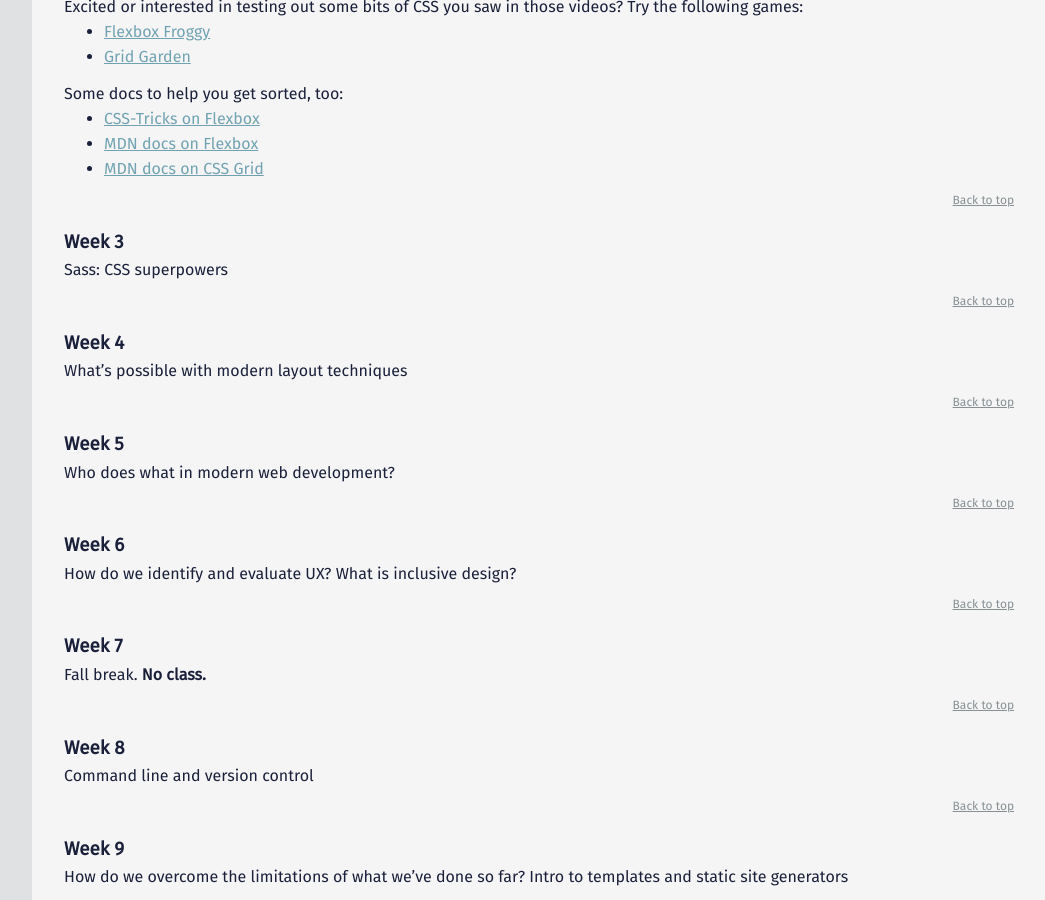
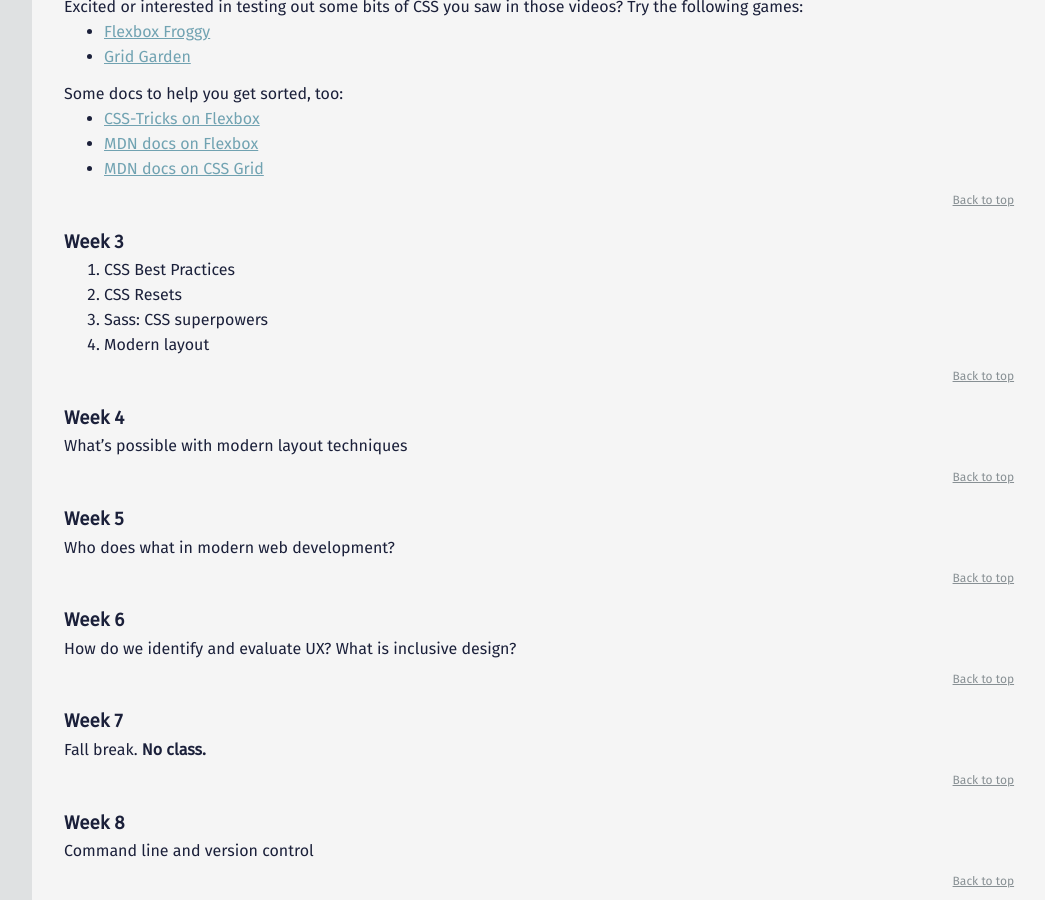
Before and after one commit to mica-web/mica-web.github.io, a Jekyll site: the page built from index.md, in a window 1280 px wide and 900 px high, scrolled down 2474 px. Shown: the whole window, without its empty margins (224-1269 px from the left). Built offline with Jekyll 4.4.1, drawn with Linux system fonts in a browser that asks for light colours.

Commit message:
Added some early notes about w3 topics

```diff
--- a/_includes/gd-431/w03.md
+++ b/_includes/gd-431/w03.md
@@ -1 +1,4 @@
-Sass:  CSS superpowers
+1. CSS Best Practices
+1. CSS Resets
+1. Sass:  CSS superpowers
+1. Modern layout
```
